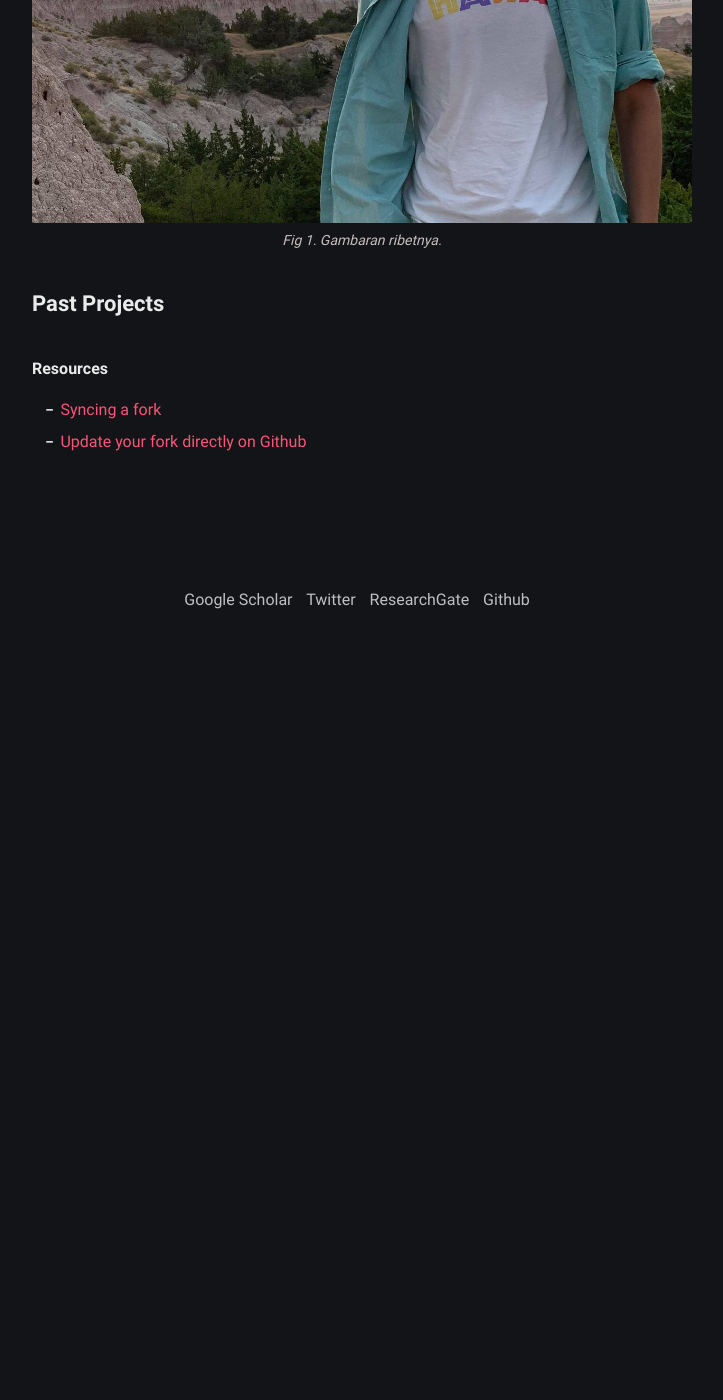
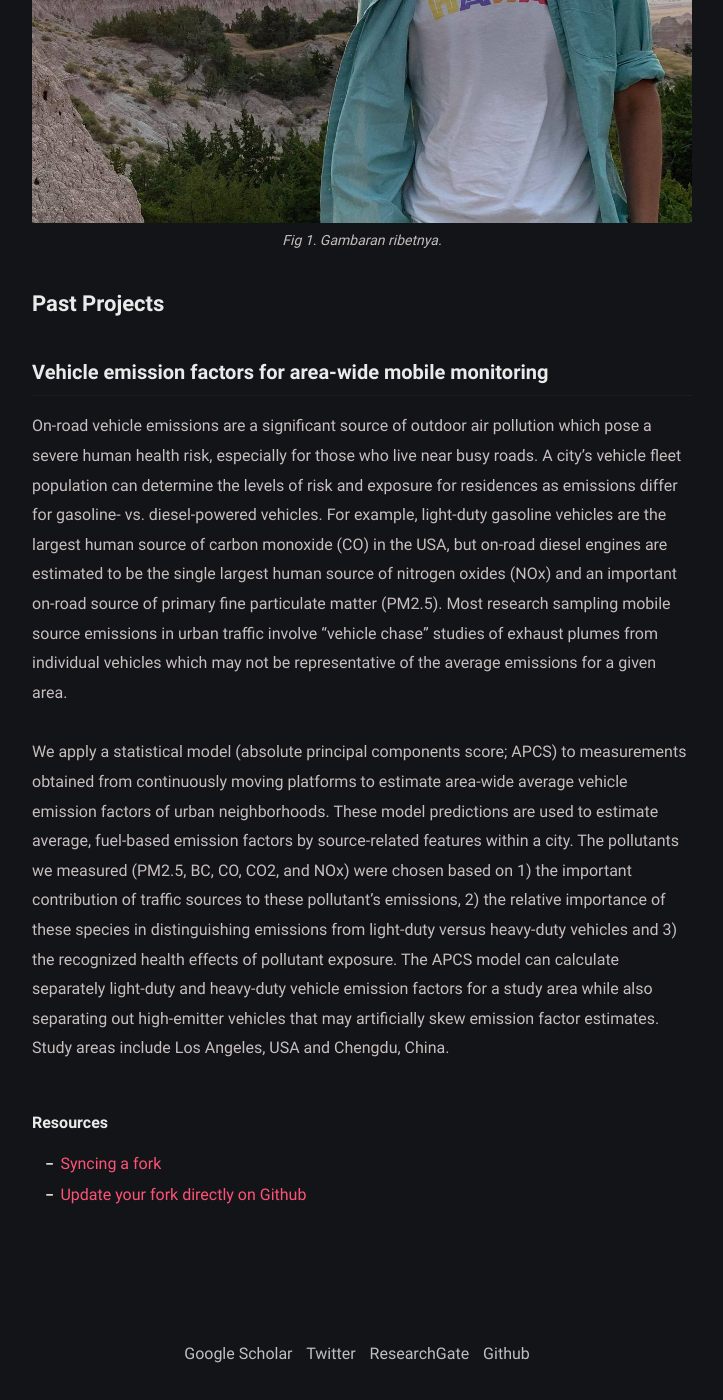
Before and after one commit to mkelp/mkelp.github.io, a Jekyll site: the page built from projects.md, in a window 1280 px wide and 1400 px high, scrolled down 882 px. Shown: the whole window, without its empty margins (278-1001 px from the left). Built offline with Jekyll 4.4.1, drawn with Linux system fonts in a browser that asks for light colours; before the commit the page ends 1529 px from its top, so only the background shows below that.

Commit message:
initial commit

```diff
--- a/projects.md
+++ b/projects.md
@@ -22,6 +22,13 @@ Berawal dari saya pengen memperbarui repo yang tua dari suatu organisasi, niatny
 ## **Past Projects**
 
 
+### Vehicle emission factors for area-wide mobile monitoring
+
+On-road vehicle emissions are a significant source of outdoor air pollution which pose a severe human health risk, especially for those who live near busy roads. A city's vehicle fleet population can determine the levels of risk and exposure for residences as emissions differ for gasoline- vs. diesel-powered vehicles. For example, light-duty gasoline vehicles are the largest human source of carbon monoxide (CO) in the USA, but on-road diesel engines are estimated to be the single largest human source of nitrogen oxides (NOx) and an important on-road source of primary fine particulate matter (PM2.5). Most research sampling mobile source emissions in urban traffic involve “vehicle chase” studies of exhaust plumes from individual vehicles which may not be representative of the average emissions for a given area.
+
+
+We apply a statistical model (absolute principal components score; APCS) to measurements obtained from continuously moving platforms to estimate area-wide average vehicle emission factors of urban neighborhoods. These model predictions are used to estimate average, fuel-based emission factors by source-related features within a city. The pollutants we measured (PM2.5, BC, CO, CO2, and NOx) were chosen based on 1) the important contribution of traffic sources to these pollutant's emissions, 2) the relative importance of these species in distinguishing emissions from light-duty versus heavy-duty vehicles and 3) the recognized health effects of pollutant exposure. The APCS model can calculate separately light-duty and heavy-duty vehicle emission factors for a study area while also separating out high-emitter vehicles that may artificially skew emission factor estimates. Study areas include Los Angeles, USA and Chengdu, China.
+
 ##### Resources
 
 - [Syncing a fork](https://help.github.com/en/github/collaborating-with-issues-and-pull-requests/syncing-a-fork)
```
